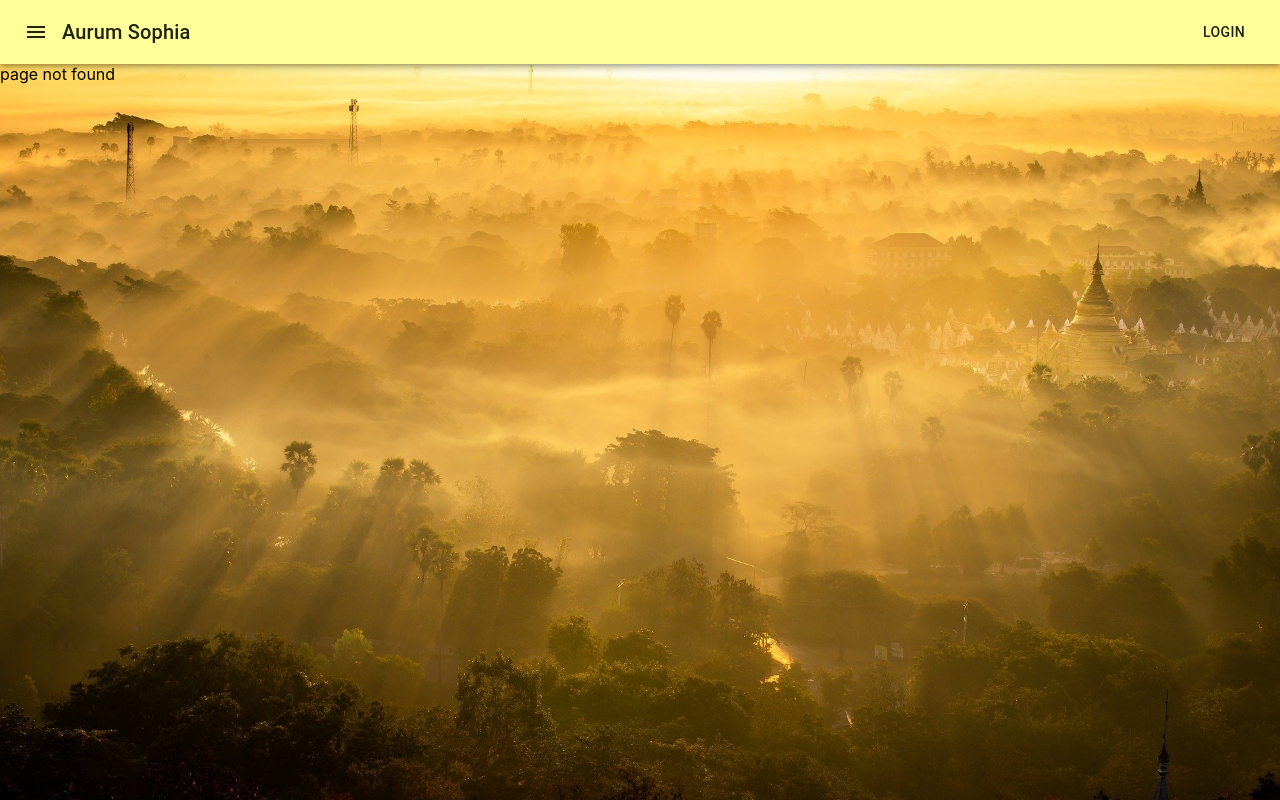
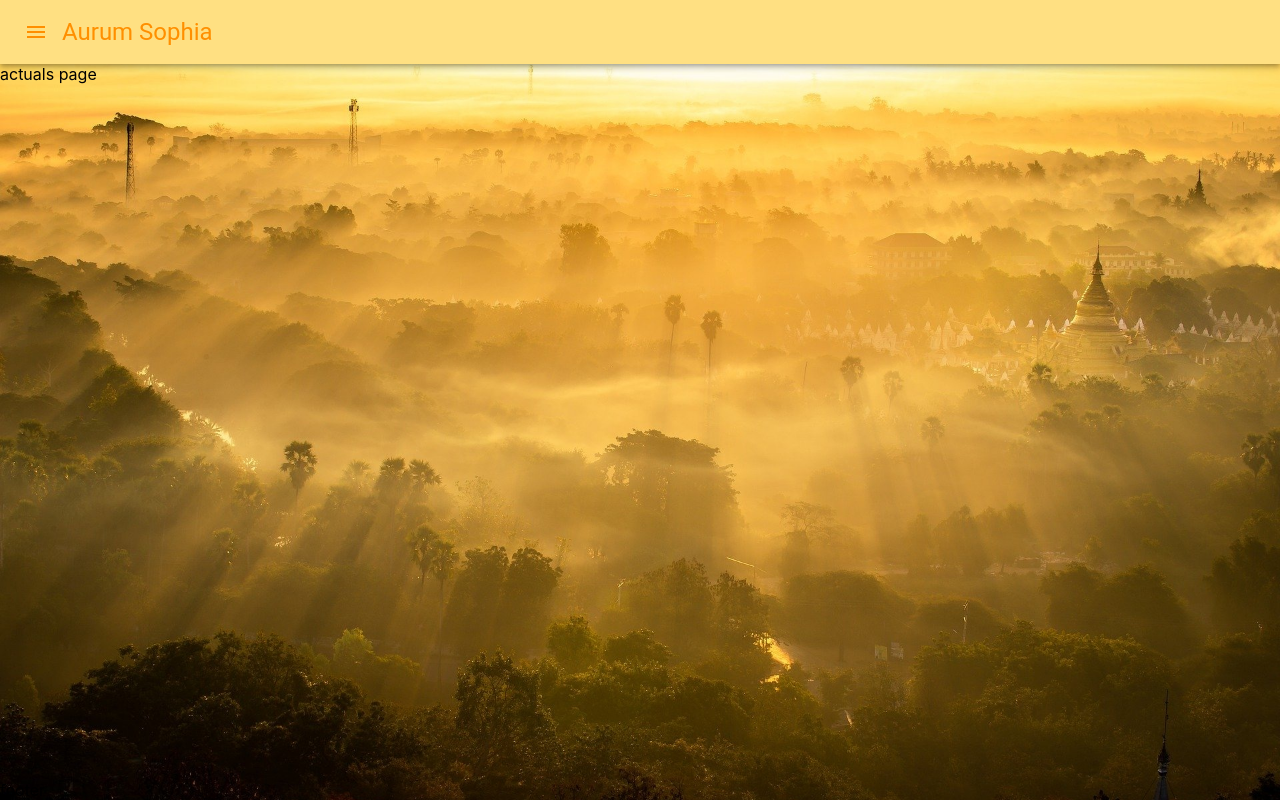
Before and after one commit to molitio/aurum-sophia, a React (Create React App) app in the folder aurum-sophia-frontend/: page /actuals in a window 1280 px wide. Before the commit this address led to /404. Built offline with nearby package versions, Linux system fonts and the light colour scheme.

Commit message:
site structure expanded

```diff
--- a/aurum-sophia-frontend/public/index.html
+++ b/aurum-sophia-frontend/public/index.html
@@ -7,37 +7,15 @@
     <meta name="theme-color" content="#000000" />
     <meta
       name="description"
-      content="Web site created using create-react-app"
+      content="TODO: add description"
     />
     <link rel="apple-touch-icon" href="%PUBLIC_URL%/logo192.png" />
-    <!--
-      manifest.json provides metadata used when your web app is installed on a
-      user's mobile device or desktop. See https://developers.google.com/web/fundamentals/web-app-manifest/
-    -->
     <link rel="manifest" href="%PUBLIC_URL%/manifest.json" />
-    <!--
-      Notice the use of %PUBLIC_URL% in the tags above.
-      It will be replaced with the URL of the `public` folder during the build.
-      Only files inside the `public` folder can be referenced from the HTML.
-
-      Unlike "/favicon.ico" or "favicon.ico", "%PUBLIC_URL%/favicon.ico" will
-      work correctly both with client-side routing and a non-root public URL.
-      Learn how to configure a non-root public URL by running `npm run build`.
-    -->
-    <title>React App</title>
+    <link rel="stylesheet" href="https://fonts.googleapis.com/icon?family=Material+Icons" />
+    <title>Aurum Sophia</title>
   </head>
   <body>
     <noscript>You need to enable JavaScript to run this app.</noscript>
     <div id="root"></div>
-    <!--
-      This HTML file is a template.
-      If you open it directly in the browser, you will see an empty page.
-
-      You can add webfonts, meta tags, or analytics to this file.
-      The build step will place the bundled scripts into the <body> tag.
-
-      To begin the development, run `npm start` or `yarn start`.
-      To create a production bundle, use `npm run build` or `yarn build`.
-    -->
   </body>
 </html>
--- a/aurum-sophia-frontend/src/App.tsx
+++ b/aurum-sophia-frontend/src/App.tsx
@@ -7,29 +7,58 @@ import AboutPage from './components/pages/AboutPage';
 import LandingPage from './components/pages/LandingPage';
 import PageNotFound from './components/pages/PageNotFound';
 import background from './images/background.jpg';
-import { ThemeProvider } from '@material-ui/core';
+import { createStyles, makeStyles, Theme, ThemeProvider } from '@material-ui/core';
 import siteThemeCollection from './styles/siteThemeCollection';
+import ActualsPage from './components/pages/ActualsPage';
+import EventsPage from './components/pages/EventsPage';
+import DonationPage from './components/pages/DonationPage';
+import ContactPage from './components/pages/ContactPage';
 
 const themeCollection = siteThemeCollection();
 
 function App(): JSX.Element {
+    const useStyles = makeStyles((theme: Theme) =>
+        createStyles({
+            root: {
+                flexGrow: 1,
+            },
+            appContainer: {
+                backgroundImage: `url(${background})`,
+                backgroundPosition: 'center',
+                backgroundRepeat: 'no-repeat',
+                backgroundSize: 'cover',
+                display: 'flex',
+                flexDirection: 'column',
+                minHeight: '100vh',
+                opacity: 1,
+            },
+        }),
+    );
+
+    const pageStyle = useStyles();
+
     return (
         <>
             <ThemeProvider theme={themeCollection.defaultSiteTheme}>
-                <div
-                    className="app-container"
-                    style={{
-                        backgroundImage: `url(${background})`,
-                    }}
-                >
+                <div className={pageStyle.appContainer}>
                     <Router>
                         <div className="app-content">
-                            <div className="app-header">
-                                <Navigation />
-                            </div>
+                            <Navigation />
                             <Switch>
+                                <Route exact path="/actuals">
+                                    <ActualsPage />
+                                </Route>
                                 <Route exact path="/about">
                                     <AboutPage />
+                                </Route>
+                                <Route exact path="/events">
+                                    <EventsPage />
+                                </Route>
+                                <Route exact path="/donation">
+                                    <DonationPage />
+                                </Route>
+                                <Route exact path="/contact">
+                                    <ContactPage />
                                 </Route>
                                 <Route exact path="/">
                                     <LandingPage />
--- a/aurum-sophia-frontend/src/components/Navigation.tsx
+++ b/aurum-sophia-frontend/src/components/Navigation.tsx
@@ -1,6 +1,6 @@
-import React, { Props, useEffect, useState } from 'react';
-import { Link } from 'react-router-dom';
-import { createStyles, makeStyles, Theme, useTheme } from '@material-ui/core/styles';
+import React, { useEffect, useState } from 'react';
+import { Link as RouterLink, LinkProps as RouterLinkProps } from 'react-router-dom';
+import { createStyles, makeStyles, Theme } from '@material-ui/core/styles';
 import AppBar from '@material-ui/core/AppBar';
 import Toolbar from '@material-ui/core/Toolbar';
 import Typography from '@material-ui/core/Typography';
@@ -11,25 +11,30 @@ import Button from '@material-ui/core/Button';
 import List from '@material-ui/core/List';
 import Divider from '@material-ui/core/Divider';
 import ListItem from '@material-ui/core/ListItem';
-import ListItemIcon from '@material-ui/core/ListItemIcon';
-import ListItemText from '@material-ui/core/ListItemText';
 import getSiteFeatures from '../services/featureToggle';
 import SiteFeature from '../common/SiteFeature';
+import Icon from '@material-ui/core/Icon';
 
 function Navigation(): JSX.Element {
-    const theme = useTheme();
-
     const useStyles = makeStyles((theme: Theme) =>
         createStyles({
             root: {
-                background: theme.palette.primary.main,
                 flexGrow: 1,
             },
             menuButton: {
                 marginRight: 2,
+                color: theme.palette.secondary.main,
             },
             title: {
                 flexGrow: 1,
+                '& :link, :visited': {
+                    textDecoration: 'none',
+                    color: theme.palette.secondary.main,
+                },
+                '& :hover': {
+                    textDecoration: 'none',
+                    color: theme.palette.action.hover,
+                },
             },
             list: {
                 width: 250,
@@ -38,11 +43,13 @@ function Navigation(): JSX.Element {
                 width: 'auto',
             },
             drawer: {
-                backgroundColor: theme.palette.primary.main,
+                backgroundColor: theme.palette.background.default,
                 height: '100vh',
             },
         }),
     );
+
+    const pageStyle = useStyles();
 
     const [siteFeatures, setSiteFeatures] = useState<SiteFeature[]>([]);
 
@@ -50,11 +57,34 @@ function Navigation(): JSX.Element {
         setSiteFeatures(getSiteFeatures);
     }, []);
 
-    const classes = useStyles();
-
     const [state, setState] = useState({
         left: false,
     });
+
+    const navigationList = (anchor: 'left') => (
+        <div
+            className={pageStyle.drawer}
+            role="presentation"
+            onClick={toggleDrawer(anchor, false)}
+            onKeyDown={toggleDrawer(anchor, false)}
+        >
+            <List>
+                {siteFeatures.map((feature) => (
+                    <ListItem button key={feature.id}>
+                        <Button
+                            className={pageStyle.menuButton}
+                            component={RouterLink}
+                            to={feature.path}
+                            startIcon={<Icon>{feature.icon}</Icon>}
+                        >
+                            {feature.displayName}
+                        </Button>
+                    </ListItem>
+                ))}
+            </List>
+            <Divider />
+        </div>
+    );
 
     const toggleDrawer = (anchor: 'left', open: boolean) => (event: React.KeyboardEvent | React.MouseEvent) => {
         if (
@@ -67,45 +97,23 @@ function Navigation(): JSX.Element {
         setState({ ...state, [anchor]: open });
     };
 
-    const navigationList = (anchor: 'left') => (
-        <div
-            className={classes.drawer}
-            role="presentation"
-            onClick={toggleDrawer(anchor, false)}
-            onKeyDown={toggleDrawer(anchor, false)}
-        >
-            <List>
-                {siteFeatures.map((feature) => (
-                    <ListItem button key={feature.id} color="primary">
-                        <Link color="primary" to={feature.path}>
-                            <ListItemIcon>{feature.icon}</ListItemIcon>
-                            <ListItemText primary={feature.displayName} />
-                        </Link>
-                    </ListItem>
-                ))}
-            </List>
-            <Divider />
-        </div>
-    );
-
     return (
         <>
-            <div className={classes.root}>
-                <AppBar position="static" color="primary">
+            <div className={pageStyle.root}>
+                <AppBar position="static">
                     <Toolbar>
                         <IconButton
                             edge="start"
-                            className={classes.menuButton}
-                            color="inherit"
+                            className={pageStyle.menuButton}
+                            color="secondary"
                             aria-label="menu"
                             onClick={toggleDrawer('left', true)}
                         >
                             <MenuIcon />
                         </IconButton>
-                        <Typography variant="h6" className={classes.title}>
-                            Aurum Sophia
+                        <Typography variant="h5" className={pageStyle.title}>
+                            <RouterLink to="/">Aurum Sophia</RouterLink>
                         </Typography>
-                        <Button color="inherit">Login</Button>
                     </Toolbar>
                 </AppBar>
                 {
--- /dev/null
+++ b/aurum-sophia-frontend/src/components/pages/ActualsPage.tsx
@@ -0,0 +1,11 @@
+import React from 'react';
+
+function ActualsPage(): JSX.Element {
+    return (
+        <>
+            <div>actuals page</div>
+        </>
+    );
+}
+
+export default ActualsPage;
--- /dev/null
+++ b/aurum-sophia-frontend/src/components/pages/ContactPage.tsx
@@ -0,0 +1,11 @@
+import React from 'react';
+
+function ContactPage(): JSX.Element {
+    return (
+        <>
+            <div>contact page</div>
+        </>
+    );
+}
+
+export default ContactPage;
--- /dev/null
+++ b/aurum-sophia-frontend/src/components/pages/DonationPage.tsx
@@ -0,0 +1,11 @@
+import React from 'react';
+
+function DonationPage(): JSX.Element {
+    return (
+        <>
+            <div>donation page</div>
+        </>
+    );
+}
+
+export default DonationPage;
--- /dev/null
+++ b/aurum-sophia-frontend/src/components/pages/EventsPage.tsx
@@ -0,0 +1,11 @@
+import React from 'react';
+
+function EventsPage(): JSX.Element {
+    return (
+        <>
+            <div>events page</div>
+        </>
+    );
+}
+
+export default EventsPage;
--- a/aurum-sophia-frontend/src/services/featureToggle.ts
+++ b/aurum-sophia-frontend/src/services/featureToggle.ts
@@ -4,19 +4,21 @@ const getSiteFeatures = (): SiteFeature[] => {
     const siteEmabledFeatures: SiteFeature[] = [];
     const inactive: SiteFeature[] = [];
 
+    /*     icon repository: https://fonts.google.com/icons?selected=Material+Icons */
+
     siteEmabledFeatures.push(
         new SiteFeature('null1', {
             name: 'actual',
             displayName: 'Aktuális',
-            path: '/actual',
-            icon: 'actual',
+            path: '/actuals',
+            icon: 'new_releases',
             isEnabled: true,
         }),
         new SiteFeature('null2', {
             name: 'about',
             displayName: 'Bemutatkozás',
             path: '/about',
-            icon: 'about',
+            icon: 'info',
             isEnabled: true,
         }),
         new SiteFeature('null3', {
@@ -27,12 +29,22 @@ const getSiteFeatures = (): SiteFeature[] => {
             isEnabled: true,
         }),
         new SiteFeature('null4', {
-            name: 'support',
+            name: 'donation',
             displayName: 'Támogatás',
-            path: '/support',
-            icon: 'support',
+            path: '/donation',
+            icon: 'payments',
             isEnabled: true,
         }),
+        new SiteFeature('null6', {
+            name: 'contact',
+            displayName: 'Kapcsolat',
+            path: '/contact',
+            icon: 'contact_support',
+            isEnabled: true,
+        }),
+    );
+
+    inactive.push(
         new SiteFeature('null5', {
             name: 'downloads',
             displayName: 'Letöltések',
@@ -40,16 +52,6 @@ const getSiteFeatures = (): SiteFeature[] => {
             icon: 'downloads',
             isEnabled: true,
         }),
-        new SiteFeature('null6', {
-            name: 'contact',
-            displayName: 'Kapcsolat',
-            path: '/contact',
-            icon: 'contact',
-            isEnabled: true,
-        }),
-    );
-
-    inactive.push(
         new SiteFeature('null', {
             name: 'media',
             displayName: 'Médiatár',
@@ -59,23 +61,23 @@ const getSiteFeatures = (): SiteFeature[] => {
         }),
         new SiteFeature('null', {
             name: 'classes',
-            displayName: 'Rólunk',
-            path: '/about',
-            icon: 'about',
+            displayName: 'Tanfolyamok',
+            path: '/classes',
+            icon: 'classes',
             isEnabled: false,
         }),
         new SiteFeature('null', {
             name: 'publications',
-            displayName: 'Rólunk',
-            path: '/about',
-            icon: 'about',
+            displayName: 'Kiadványok',
+            path: '/publications',
+            icon: 'publications',
             isEnabled: false,
         }),
         new SiteFeature('null', {
             name: 'webshop',
-            displayName: 'Rólunk',
-            path: '/about',
-            icon: 'about',
+            displayName: 'Webáruház',
+            path: '/webshop',
+            icon: 'webshop',
             isEnabled: false,
         }),
     );
--- a/aurum-sophia-frontend/src/styles/App.scss
+++ b/aurum-sophia-frontend/src/styles/App.scss
@@ -1,14 +1,3 @@
-.app-container {
-    height: 100vh;
-    background-position: center;
-    background-repeat: no-repeat;
-    background-size: cover;
-    display: flex;
-    flex-direction: column;
-    min-height: 100vh;
-    opacity: 1;
-}
-
 .app-content {
     flex: 1 0 auto;
     padding: var(--space) var(--space) 0;
--- a/aurum-sophia-frontend/src/styles/siteThemeCollection.ts
+++ b/aurum-sophia-frontend/src/styles/siteThemeCollection.ts
@@ -1,11 +1,22 @@
 import { createMuiTheme } from '@material-ui/core';
+import { amber, orange, red, yellow } from '@material-ui/core/colors';
 
 const siteThemeCollection = () => {
     return {
         defaultSiteTheme: createMuiTheme({
             palette: {
                 primary: {
-                    main: '#ffff99',
+                    main: amber[200],
+                },
+                secondary: {
+                    main: amber[800],
+                },
+                error: {
+                    main: red[500],
+                },
+                background: {
+                    paper: yellow[50],
+                    default: yellow[50],
                 },
             },
         }),
```
